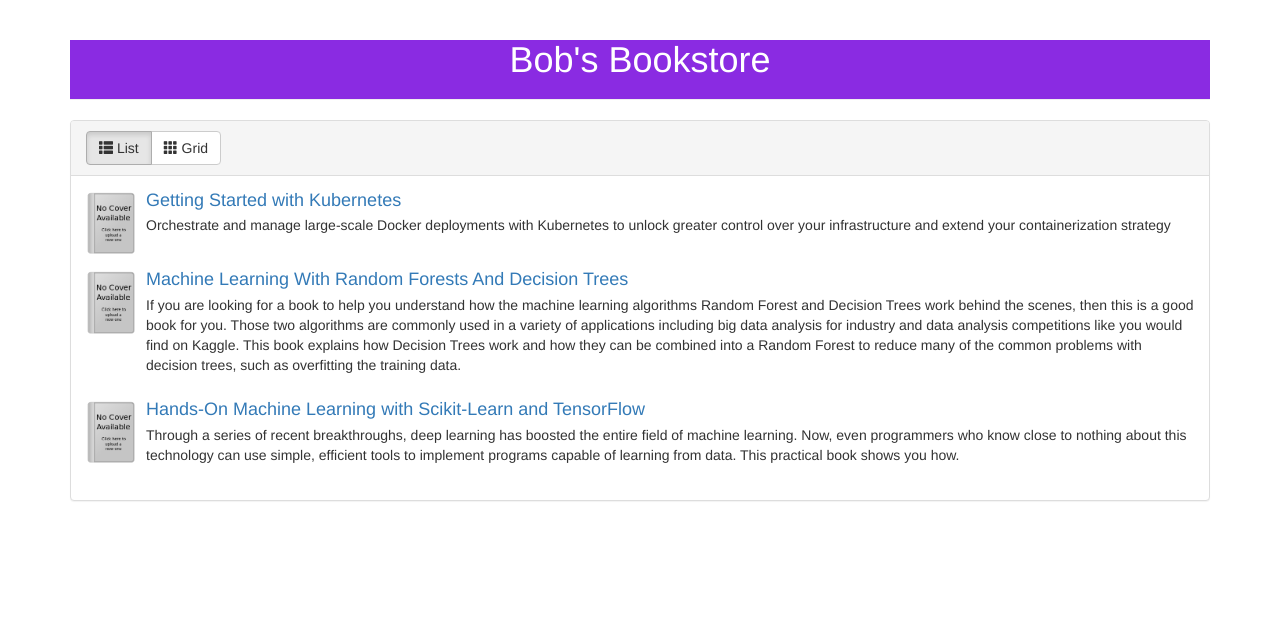
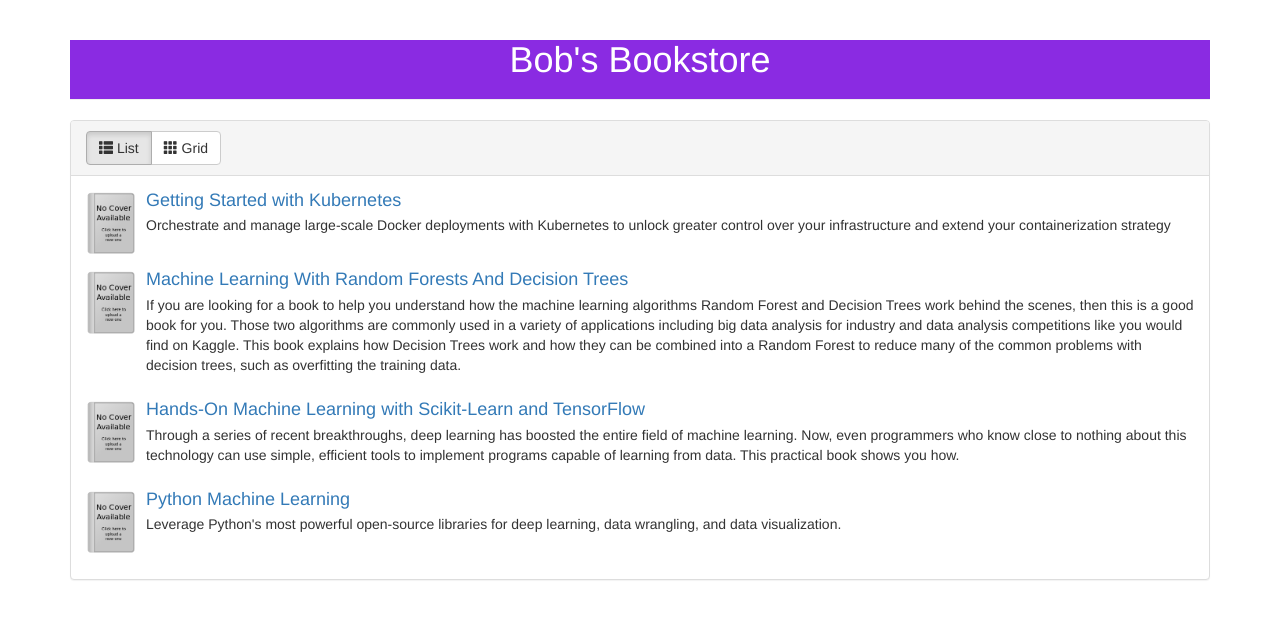
Before and after one commit to mchaitanya/BookstoreExampleUI, an Angular app: page /books in a window 1280 px wide. Shown: the top 618 px of the page. Built offline with nearby package versions, Linux system fonts and the light colour scheme.

Commit message:
Handle case when there is no discount

```diff
--- a/src/app/book-detail/price/price.component.html
+++ b/src/app/book-detail/price/price.component.html
@@ -1,6 +1,10 @@
-<!-- the discount pipe is used to calculate the book's discounted price -->
 <p>
-  <s>{{ price.price }}</s>
-  <span class="text-success">{{ price.price | discount:price.discountPercentage }}</span>
-  <span class="label label-success">{{ price.discountPercentage }} % off</span>
+  <span [ngStyle]="{'text-decoration': price.discountPercentage != 0 ? 'line-through' : 'none'}">
+    {{ price.price }}
+  </span>
+  <span *ngIf="price.discountPercentage != 0">
+    <!-- the discount pipe is used to calculate the book's discounted price -->
+    <span class="text-success">{{ price.price | discount:price.discountPercentage }}</span>
+    <span class="label label-success">{{ price.discountPercentage }} % off</span>
+  </span>
 </p>
--- a/src/assets/books.json
+++ b/src/assets/books.json
@@ -67,5 +67,28 @@
             "imageCover": "image-url",
             "title": "Hands-On Machine Learning with Scikit-Learn and TensorFlow"
         }
+    },
+    {
+        "price": {
+            "price": "$44.99",
+            "skuId": "learn003",
+            "discountPercentage": "0"
+        },
+        "rating": {
+            "skuId": "learn003",
+            "rating": "4.2",
+            "count": "108"
+        },
+        "comments": [
+            "This is a fantastic book, even for a relative beginner to machine learning such as myself. The first thing that comes to mind after reading this book is that it was the perfect blend (for me at least) of theory and practice, as well as breadth and depth.",
+            "In order to effectively demonstrate and communicate the power of the Scikit-learn library, you really need to be familiar with it from a fundamental level. Sebastian has this knowledge in spades and that becomes readily apparent as you progress through the book."
+        ],
+        "product": {
+            "skuId": "learn003",
+            "author": "Sebastian Raschka",
+            "description": "Leverage Python's most powerful open-source libraries for deep learning, data wrangling, and data visualization.",
+            "imageCover": "image-url",
+            "title": "Python Machine Learning"
+        }
     }
 ]
```
